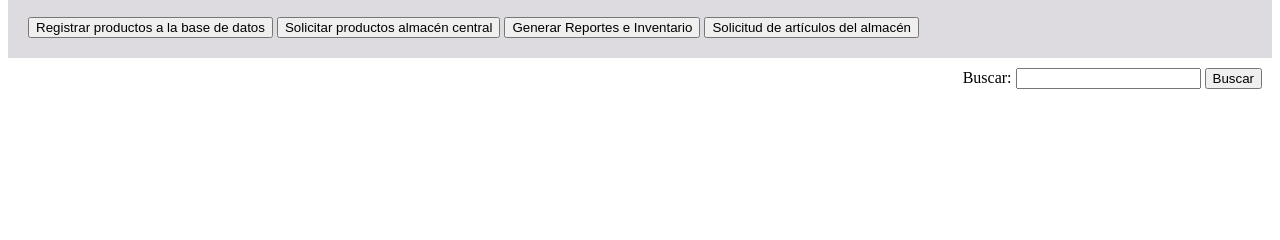
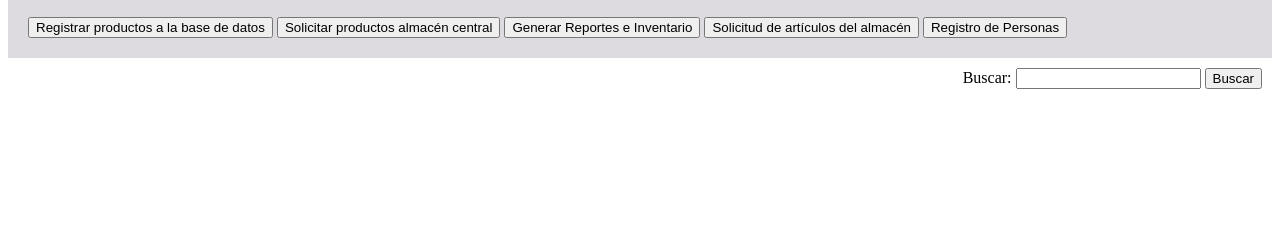
Before and after one commit to Yas-Mtz/Almacen_UACM2, a Django app: page /login/welcome/ in a window 1280 px wide. Shown: the part 225-465 px from the top of the page. Run offline with Django 4.2, Linux system fonts and the light colour scheme; the visitor is signed in with stand-in values (Sample User, id 1).

Commit message:
Update welcome.html
Funcion de registrar personas

```diff
--- a/almacen_universidad/almacen_app/templates/welcome.html
+++ b/almacen_universidad/almacen_app/templates/welcome.html
@@ -36,6 +36,7 @@
     <button id="btn_solicitar" onclick="mostrar_productos()">Solicitar productos almacén central</button>
     <button id="btn_generar" onclick="mostrar_reportes()">Generar Reportes e Inventario</button>
     <button id="btn_articulos" onclick="mostrar_solicitud()">Solicitud de artículos del almacén</button>
+    <button id="btn_registro_personas" onclick="mostrar_registro_personas()">Registro de Personas</button>
   </div>
   <div id="buscador_frame" style="padding: 10px; text-align: right;">
     <label for="entry_buscador">Buscar:</label>
@@ -59,6 +60,10 @@
       mostrar_ventana_secundaria("Solicitud de artículos del almacén");
     }
 
+    function mostrar_registro_personas() {
+      mostrar_ventana_secundaria("Registro de Personas");
+    }
+
     function buscar() {
       var query = document.getElementById("entry_buscador").value;
       // Agregar código para realizar la búsqueda
```
